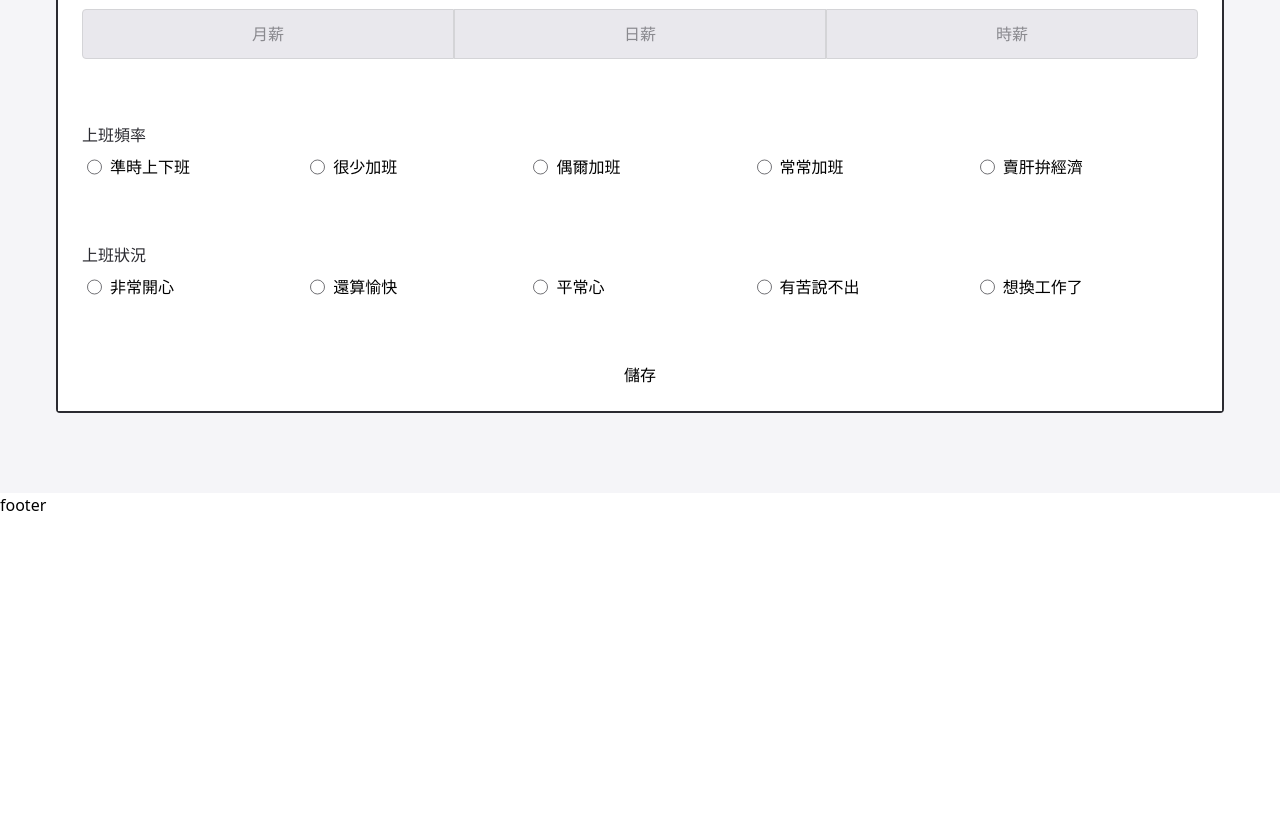
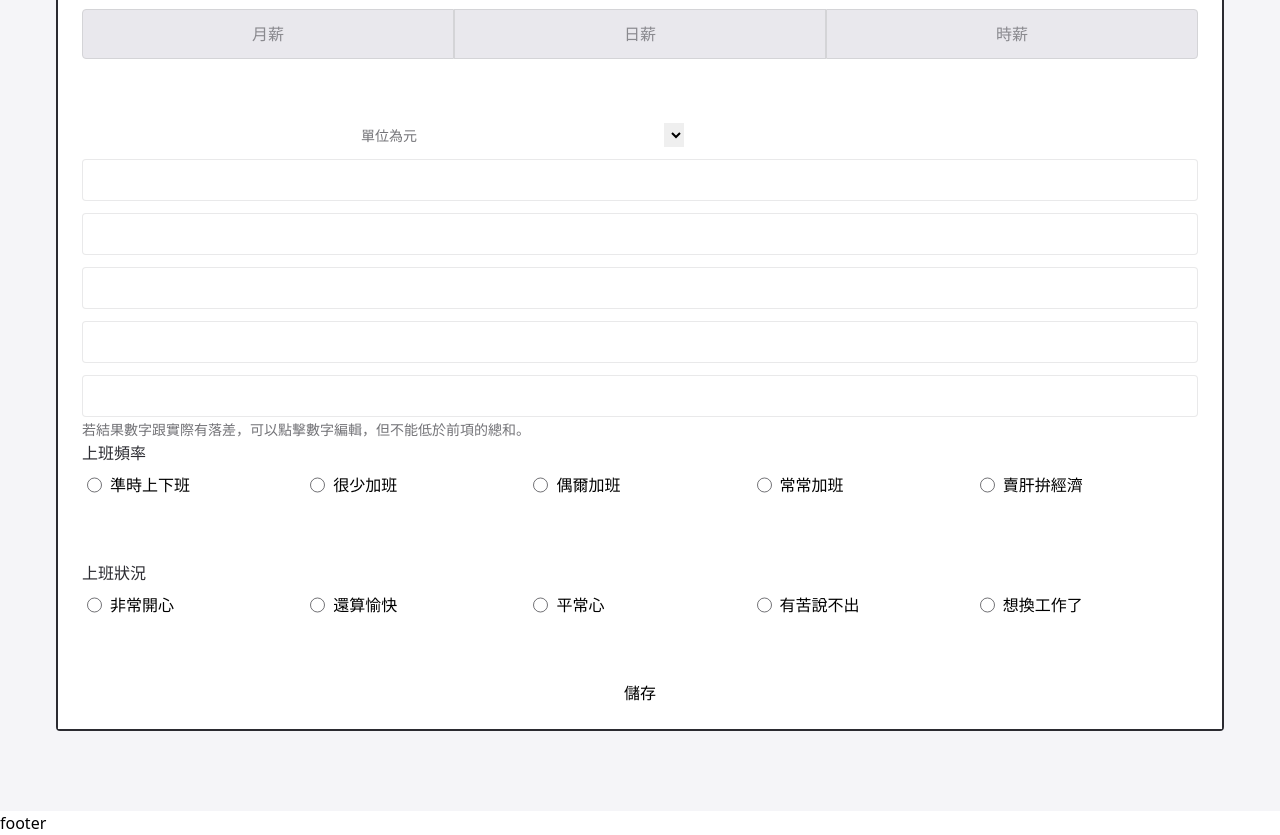
Before and after one commit to jung0730/true-salary-story-react, a Next.js app: page /share in a window 1280 px wide. Shown: the part 1449-2284 px from the top of the page. Before the commit the page ends 1966 px from the top, so only its background shows below. Built offline with nearby package versions, Linux system fonts and the light colour scheme.

Commit message:
basic html 計算薪資

```diff
--- a/src/app/components/FormControl/Form.tsx
+++ b/src/app/components/FormControl/Form.tsx
@@ -17,6 +17,7 @@ import FormInput from "./FormInput";
 import FormRadio from './FormRadio';
 import FormSelect from "./FormSelect";
 import FormRadioButtonStyle from './FormRadioButtonStyle';
+import FormSalaryCalculation from "./FormSalaryCalculation";
 
 // label, required, error...
 const Form = () => {
@@ -40,6 +41,47 @@ const Form = () => {
       <FormRadioButtonStyle options={employmentTypesOptions} title="職務類別"  error={errors?.employmentType?.message} {...register('employmentType',  { required: "This is required." })}/>
       <FormRadioButtonStyle options={isInServiceOptions} title="在職狀況" error={errors?.isInService?.message} {...register('isInService', { required: "This is required." })} />
       <FormRadioButtonStyle options={salaryTypesOpions} title="薪資狀況(新台幣)" error={errors?.salaryTypes?.message} {...register('salaryTypes', { required: "This is required." })} />
+      <div className="mt-4">
+        <div className="md:pl-12">
+          <div className="flex flex-wrap md:flex-nowrap">
+            <div className="w-full">
+              <input />
+              <span className="text-black-6 text-sm">單位為元</span>
+            </div>
+            <div className="md:shrink grow md:w-full flex">
+              <div className="w-full">
+                <select />
+              </div>
+            </div>
+          </div>
+        </div>
+        <div className="flex mt-3">
+          <div className="w-full">
+            <input type="number" className="w-full border border-black-1 rounded py-2 pl-4 pr-9"></input>
+          </div>
+        </div>
+        <div className="flex mt-3">
+          <div className="w-full">
+            <input type="number" className="w-full border border-black-1 rounded py-2 pl-4 pr-9"></input>
+          </div>
+        </div>
+        <div className="flex mt-3">
+          <div className="w-full">
+            <input type="number" className="w-full border border-black-1 rounded py-2 pl-4 pr-9"></input>
+          </div>
+        </div>
+        <div className="flex mt-3">
+          <div className="w-full">
+            <input type="number" className="w-full border border-black-1 rounded py-2 pl-4 pr-9"></input>
+          </div>
+        </div>
+        <div className="mt-3">
+          <div className="w-full">
+            <input type="number" className="w-full border border-black-1 rounded py-2 pl-4 pr-9"></input>
+          </div>
+        </div>
+        <span className="text-sm text-black-6">若結果數字跟實際有落差，可以點擊數字編輯，但不能低於前項的總和。</span>
+      </div>
       <FormRadio options={overtimeOptions} title="上班頻率" error={errors?.overtime?.message} {...register('overtime', { required: "This is required." })} />
       <FormRadio options={feelingOptions} title="上班狀況" error={errors?.feeling?.message} {...register('feeling', { required: "This is required." })} />
       <button type="submit" className="w-full">
--- /dev/null
+++ b/src/app/components/FormControl/FormSalaryCalculation.tsx
@@ -0,0 +1,21 @@
+import clsx from 'clsx';
+import { forwardRef, ForwardedRef } from 'react';
+
+type FormSalaryCalculationProps = {
+  value?: string;
+  title: string;
+  error?: string;
+};
+
+// label, required, error...
+const FormSalaryCalculation = forwardRef((props: FormSalaryCalculationProps, ref: ForwardedRef<HTMLSelectElement>) => {
+  const {
+    title, error, ...rest
+  } = props;
+  return (
+    <div className="mb-10">
+    </div>
+  )
+})
+
+export default FormSalaryCalculation;
```
